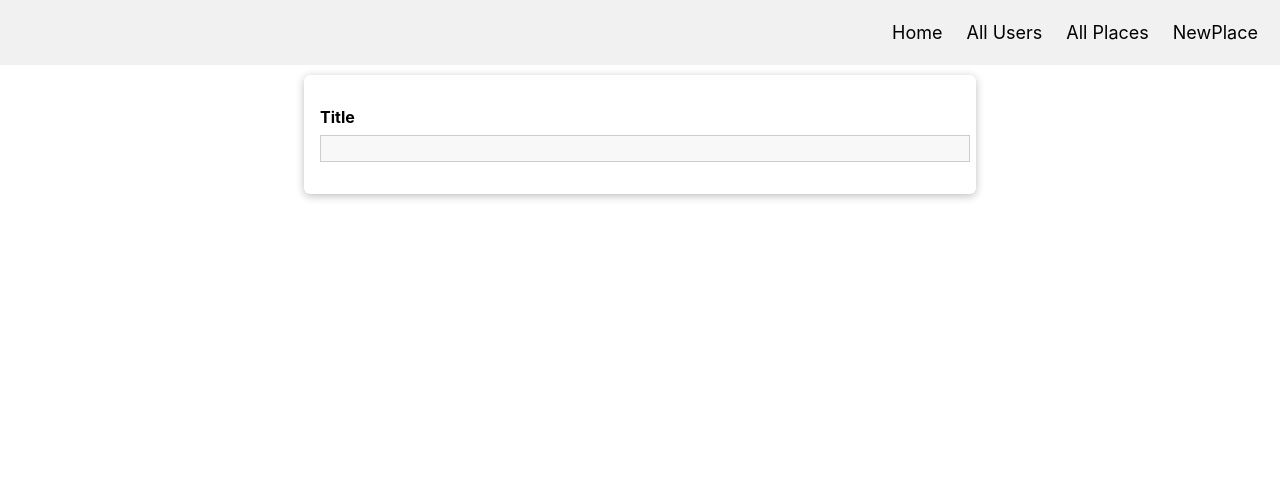
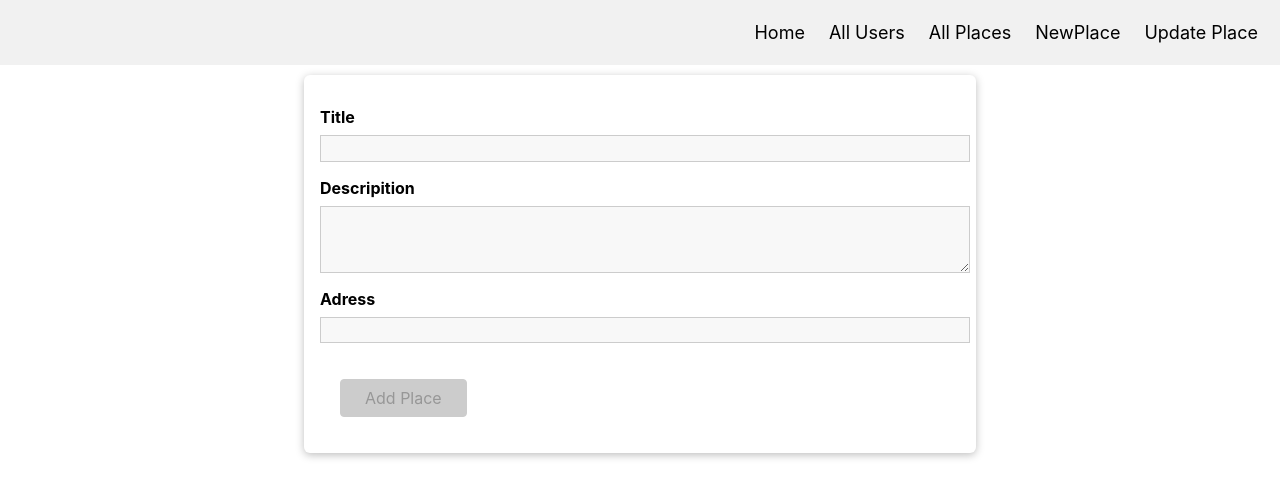
Before and after one commit to Nabil1907/MERN, a React (Create React App) app in the folder my-app/: page /places/new in a window 1280 px wide. Shown: the top 498 px of the page. Built offline with nearby package versions, Linux system fonts and the light colour scheme.

Commit message:
finishing update-place page

```diff
--- a/my-app/src/App.js
+++ b/my-app/src/App.js
@@ -11,6 +11,7 @@ import UserPlaces from './Places/Pages/UserPlaces' ;
 import Users from './User/pages/Users';
 import NewPlace from './Places/Pages/NewPlaces';
 import MainNavigation from './Shared/Components/Navigation/MainNavigation';
+import UpdatePlace from './Places/Pages/UpdatePlace' ;
 // import MainSlide from './Shared/Components/SlideShow/MainSlide';
 function App() {
   return (
@@ -31,6 +32,9 @@ function App() {
             <Route path="/places/new" exact>
               <NewPlace />
             </Route>
+            <Route path="/places/:placeId" exact>
+            <UpdatePlace/>
+            </Route>
             <Route path="/auth" exact>
               <NewPlace />
             </Route>
--- a/my-app/src/Places/Components/PlacesItems.js
+++ b/my-app/src/Places/Components/PlacesItems.js
@@ -34,7 +34,7 @@ const PlacesItem = props => {
                </div>
                <div className="place-buttons">
                     <ButtonItems inverse onClick={openMapHandler} >View On Map</ButtonItems>
-                    <ButtonItems to={`/place/${props.id}`}>Edit</ButtonItems>
+                    <ButtonItems to={`/places/${props.id}`}>Edit</ButtonItems>
                     <ButtonItems danger>Delete</ButtonItems>
                 </div>
         </div>
--- a/my-app/src/Places/Components/PlacesList.js
+++ b/my-app/src/Places/Components/PlacesList.js
@@ -3,6 +3,7 @@ import React from 'react';
 import './PlacesList.css';
 import PlacesItem from './PlacesItems';
 import Card from '../../Shared/Components/UIElements/Card';
+import Button from '../../Shared/Components/FormElements/ButtonItems';
 const PlacesList = props =>{
     if (props.items.length === 0) {
         return (
@@ -11,9 +12,9 @@ const PlacesList = props =>{
                     <h2>
                         No Place Found. May be Create One?
                     </h2>
-                    <buton>
+                    <Button to='/places/new' className="center">
                         Share Your Place !
-                    </buton>
+                    </Button>
                 </Card>
             </div>
 
--- a/my-app/src/Places/Pages/NewPlaces.js
+++ b/my-app/src/Places/Pages/NewPlaces.js
@@ -1,20 +1,69 @@
 import React from 'react' ;
 
+import Button from '../../Shared/Components/FormElements/ButtonItems';
 import Input from '../../Shared/Components/FormElements/Input';
 import './NewPlace.css';
-import {VALIDATOR_REQUIRE} from '../../Shared/Util/validators';
-const Newplaces = props =>{
+import {VALIDATOR_MINLENGTH, VALIDATOR_REQUIRE} from '../../Shared/Util/validators';
+import {useForm} from '../../Shared/Hooks/formHooks';
 
+const Newplaces = () =>{
+  const [formState,inputHandler] =useForm( {
+    title: {
+      value: '',
+      isValid: false
+    },
+    description: {
+      value: '',
+      isValid: false
+    }
+    ,
+    address: {
+      value: '',
+      isValid: false
+    }
+  }, false );
+
+
+    const onSubmitHandler  = event =>{
+        event.preventDefault();
+        console.log(formState.inputs
+            )
+    }
     return(
-       <form className="place-form">
+       <form className="place-form" onSubmit={onSubmitHandler}>
            <Input
+           id="title"
            type ="text"
            label="Title"
            element="input"
            validators={[VALIDATOR_REQUIRE()]}
            errorText="Please enter a valid title."
+           onInput={inputHandler}
 />
-
+            <Input
+            id="description"
+           type ="text"
+           label="Descripition"
+           element="texterea"
+           validators={[VALIDATOR_MINLENGTH(5)]}
+           errorText="Please enter a valid Description (at least five characters)."
+           onInput={inputHandler}
+/>
+<Input
+           id="address"
+           type ="text"
+           label="Adress"
+           element="input"
+           validators={[VALIDATOR_REQUIRE()]}
+           errorText="Please enter a valid Adress."
+           onInput={inputHandler}
+/>
+            <Button
+            type='submit'
+            disabled={!formState.isValid}
+            >
+                Add Place
+            </Button>
        </form>
     );
 
--- /dev/null
+++ b/my-app/src/Places/Pages/UpdatePlace.js
@@ -0,0 +1,107 @@
+import React from 'react' ;
+import {useParams} from 'react-router-dom';
+
+import Input from '../../Shared/Components/FormElements/Input';
+import {VALIDATOR_MINLENGTH, VALIDATOR_REQUIRE} from '../../Shared/Util/validators';
+import Button from '../../Shared/Components/FormElements/ButtonItems';
+import './NewPlace.css';
+import {useForm} from '../../Shared/Hooks/formHooks';
+
+const DUMMY_PLACES = [
+    {
+      id: 'p1',
+      title: 'Empire State Building',
+      description: 'One of the most famous sky scrapers in the world!',
+      image: 'https://upload.wikimedia.org/wikipedia/commons/thumb/d/df/NYC_Empire_State_Building.jpg/640px-NYC_Empire_State_Building.jpg',
+      address: '20 W 34th St, New York, NY 10001',
+      location: {
+        lat: 40.7484405,
+        lng: -73.9878584
+      },
+      creator: 'u1'
+    },
+    {
+      id: 'p2',
+      title: 'Empire State Building',
+      description: 'One of the most famous sky scrapers in the world!',
+      image: 'https://upload.wikimedia.org/wikipedia/commons/thumb/d/df/NYC_Empire_State_Building.jpg/640px-NYC_Empire_State_Building.jpg',
+      address: '20 W 34th St, New York, NY 10001',
+      location: {
+        lat: 40.7484405,
+        lng: -73.9878584
+      },
+      creator: 'u2'
+    }
+  ];
+const UpdatePlace = () =>{
+    const placeId = useParams().placeId ;
+    const identifiedPlace = DUMMY_PLACES.find(p => p.id === placeId);
+    const [formState, inputHandler] = useForm({
+        title : {
+            value : identifiedPlace.title ,
+            isValid:true
+        },
+        description : {
+            value : identifiedPlace.description ,
+            isValid:true
+        },
+        address : {
+            value : identifiedPlace.address ,
+            isValid:true
+        }
+    },true)
+    const placeUpdateSubmitHandler = event => {
+      event.preventDefault();
+      console.log(formState.inputs);
+    };
+    if(!identifiedPlace){
+        return(
+            <div className="center">
+                <h1> Not Found ! </h1>
+            </div>
+        );
+    };
+
+    return(
+
+        <form className="place-form"  onSubmit={placeUpdateSubmitHandler} >
+            <Input
+           id="title"
+           type ="text"
+           label="Title"
+           element="input"
+           validators={[VALIDATOR_REQUIRE()]}
+           errorText="Please enter a valid title."
+           onInput={inputHandler}
+           initialValue={formState.inputs.title.value}
+           initialIsValid={formState.inputs.title.isValid}
+/>
+            <Input
+           id="description"
+           type ="text"
+           label="Description"
+           element="input"
+           validators={[VALIDATOR_MINLENGTH(5)]}
+           errorText="Please enter a valid description."
+           onInput={inputHandler}
+           initialValue={formState.inputs.description.value}
+           initialIsValid={formState.inputs.description.isValid}
+/>
+            <Input
+           id="address"
+           type ="textarea"
+           label="Adress"
+           element="input"
+           validators={[VALIDATOR_REQUIRE()]}
+           errorText="Please enter a valid Description (at least five characters)."
+           onInput={inputHandler}
+           initialValue={formState.inputs.address.value}
+           initialIsValid={formState.inputs.address.isValid}
+/>
+        <Button  type="submit" disabled={!formState.isValid}>
+                Update Place
+        </Button>
+        </form>
+    )
+}
+export default UpdatePlace ;
--- a/my-app/src/Shared/Components/FormElements/Input.js
+++ b/my-app/src/Shared/Components/FormElements/Input.js
@@ -1,4 +1,4 @@
-import React ,{useReducer} from 'react';
+import React ,{useReducer , useEffect} from 'react';
 
 import {validate} from '../../Util/validators';
 import './Input.css';
@@ -23,9 +23,9 @@ const inputReducer = (state, action) => {
 
   const Input = props => {
       const [inputState, dispatch] = useReducer(inputReducer, {
-        value: '',
-        isValid: false,
-        isToch: false
+        value: props.initialValue||'',
+        isToch: false,
+        isValid : props.initialIsValid || false
       });
       const changeHandler = event => {
         dispatch({
@@ -33,13 +33,18 @@ const inputReducer = (state, action) => {
          val: event.target.value ,
           validators: props.validators });
       };
+
+      const {id, onInput} = props ;
+      const {value, isValid}=inputState;
+      useEffect(() => {
+        onInput(id, value, isValid)
+      }, [id, value, isValid, onInput]);
       const tochHandler = ()=>{
         dispatch({
           type: 'TOCH',
 
-        })
-      }
-
+        });
+      };
       const element =
         props.element === 'input' ? (
             <input
--- a/my-app/src/Shared/Components/Navigation/NavLinks.js
+++ b/my-app/src/Shared/Components/Navigation/NavLinks.js
@@ -17,6 +17,9 @@ const NavLinks = props =>{
             <NavLink class="nav-link" to='/places/new'>
                 NewPlace
             </NavLink>
+            <NavLink class="nav-link" to='/places/:placeId'>
+                Update Place
+            </NavLink>
 
     </div>
     );
--- /dev/null
+++ b/my-app/src/Shared/Hooks/formHooks.js
@@ -0,0 +1,45 @@
+import { useCallback , useReducer }  from 'react' ;
+
+
+const formReducer = (state, action) => {
+    switch (action.type) {
+      case 'INPUT_CHANGE':
+        let formIsValid = true;
+        for (const inputId in state.inputs) {
+          if (inputId === action.inputId) {
+            formIsValid = formIsValid && action.isValid;
+          } else {
+            formIsValid = formIsValid && state.inputs[inputId].isValid;
+          }
+        }
+        return {
+          ...state,
+          inputs: {
+            ...state.inputs,
+            [action.inputId]: { value: action.value, isValid: action.isValid }
+          },
+          isValid: formIsValid
+        };
+      default:
+        return state;
+    }
+  };
+
+export const useForm = (initialInputs , initialFormValidity) =>{
+    const [formState, dispatch] = useReducer(formReducer, {
+        inputs:initialInputs,
+        isValid: initialFormValidity
+      });
+    const inputHandler = useCallback((id, value, isValid) => {
+        dispatch({
+          type: 'INPUT_CHANGE',
+          value: value,
+          isValid: isValid,
+          inputId: id
+        });
+      }, []);
+
+    return [formState,inputHandler];
+
+
+};
```
Also changed, not shown: 1 other file (tests, documents, lock files or other folders).
